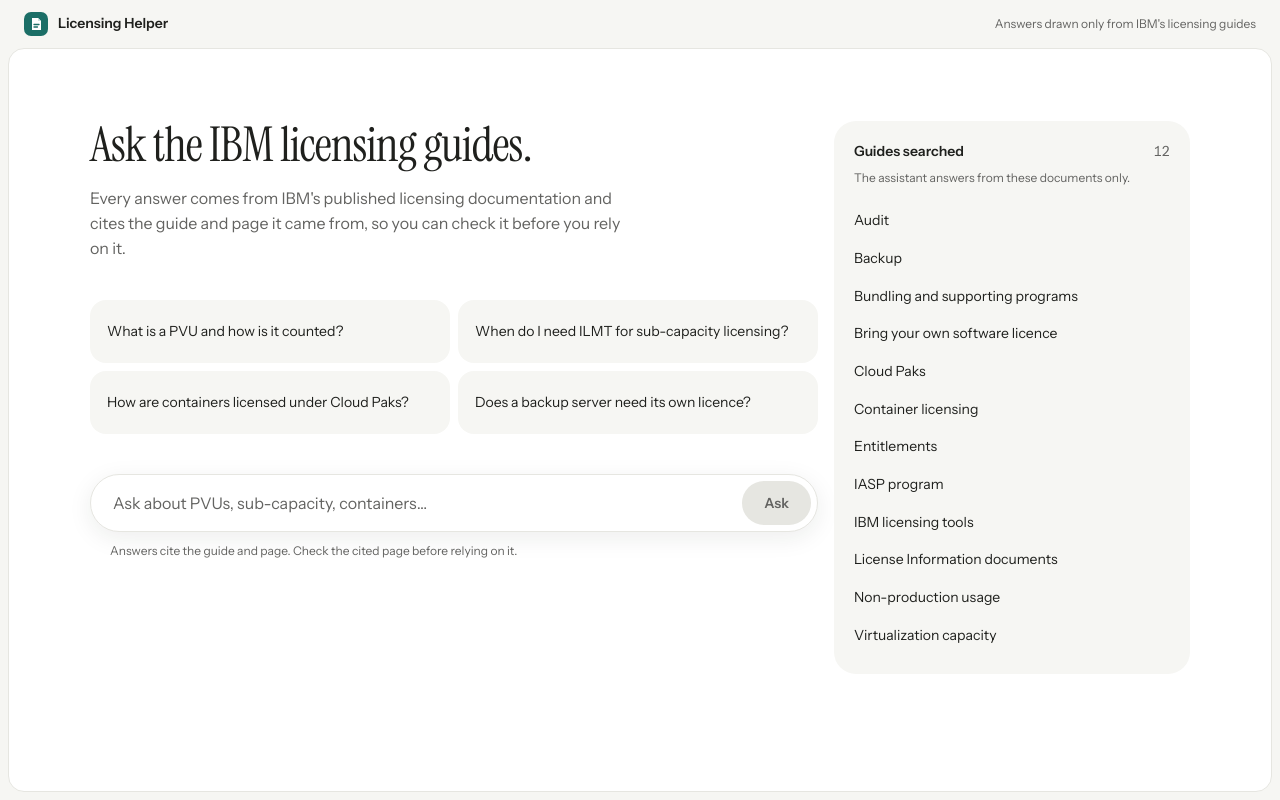
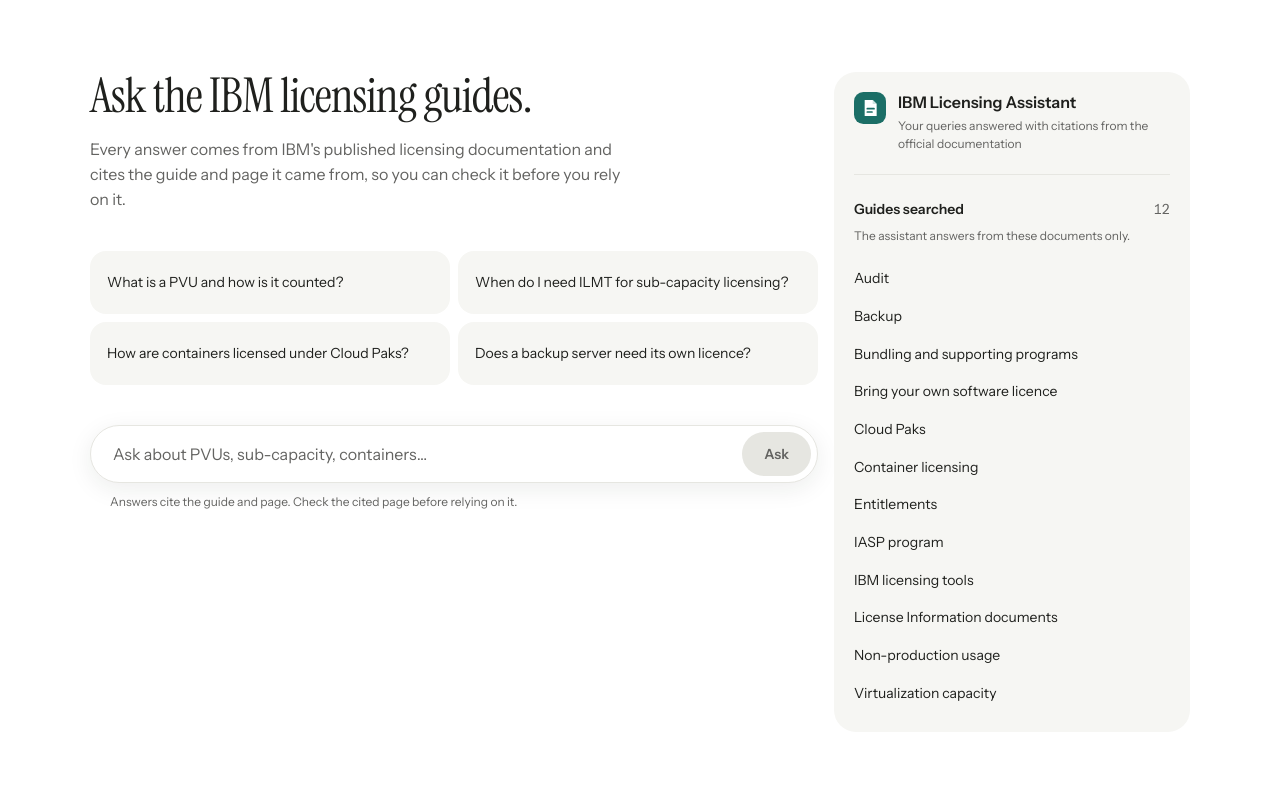
Before and after one commit to ZerroLovesCode/IBM_Licensing_Helper, a React (Vite) app in the folder frontend/: page / in a window 1280 px wide. Built offline with nearby package versions, Linux system fonts and the light colour scheme.

Commit message:
Change the UI - rm the top bar and formatting

```diff
--- a/frontend/package.json
+++ b/frontend/package.json
@@ -11,7 +11,9 @@
   },
   "dependencies": {
     "react": "^19.2.8",
-    "react-dom": "^19.2.8"
+    "react-dom": "^19.2.8",
+    "react-markdown": "^10.1.0",
+    "remark-gfm": "^4.0.1"
   },
   "devDependencies": {
     "@eslint/js": "^10.0.1",
--- a/frontend/src/App.tsx
+++ b/frontend/src/App.tsx
@@ -1,4 +1,6 @@
 import { useState } from "react";
+import Markdown from "react-markdown";
+import remarkGfm from "remark-gfm";
 
 
 interface ChatRequest {
@@ -62,7 +64,11 @@
           return (
             <div key={message.id} className={`turn turn-${message.role}`}>
               {message.role === "assistant" && <BrandMark />}
-              <div className="turn-body">{message.content}</div>
+              <div className="turn-body">
+                {message.role === "assistant"
+                  ? <Markdown remarkPlugins={[remarkGfm]}>{message.content}</Markdown>
+                  : message.content}
+              </div>
             </div>)
         })}
       </>
@@ -101,15 +107,14 @@
 
   return (
     <div className="shell">
+      {/* Shown only on narrow screens, where the side panel is hidden. */}
       <header className="topbar">
         <div className="brand">
           <BrandMark />
-          Licensing Helper
+          IBM Licensing Assistant
         </div>
-        <span className="topbar-note">Answers drawn only from IBM's licensing guides</span>
       </header>
 
-      <div className="sheet">
       <div className="layout">
         <main className="main">
           {messages.length === 0 ? (
@@ -164,6 +169,13 @@
 
         <aside className="rail">
           <div className="rail-panel">
+            <div className="rail-brand">
+              <BrandMark />
+              <div>
+                <div className="rail-name">IBM Licensing Assistant</div>
+                <p className="rail-tagline">Your queries answered with citations from the official documentation</p>
+              </div>
+            </div>
             <h2>Guides searched <span className="rail-count">{SOURCE_GUIDES.length}</span></h2>
             <p>The assistant answers from these documents only.</p>
             <ul className="sources">
@@ -171,7 +183,6 @@
             </ul>
           </div>
         </aside>
-        </div>
       </div>
     </div>
   )
--- a/frontend/src/index.css
+++ b/frontend/src/index.css
@@ -50,7 +50,7 @@
 * { box-sizing: border-box; }
 
 html, body { margin: 0; }
-body { background: var(--chrome); min-height: 100dvh; }
+body { background: var(--ground); min-height: 100dvh; }
 
 ::selection { background: var(--accent-tint); }
 
@@ -67,16 +67,17 @@
 /* ---------- Shell ---------- */
 
 .shell {
-  display: grid;
-  grid-template-rows: 48px 1fr;
+  display: flex;
+  flex-direction: column;
   min-height: 100dvh;
 }
 
+/* Narrow screens only; on desktop the brand sits at the top of the side panel. */
 .topbar {
-  display: flex;
+  display: none;
   align-items: center;
-  justify-content: space-between;
-  padding: 0 24px;
+  height: 48px;
+  padding: 0 16px;
   background: var(--chrome);
 }
 
@@ -89,19 +90,6 @@
 }
 
 .brand-mark { width: 24px; height: 24px; flex: none; }
-
-.topbar-note { font-size: var(--fs-small); color: var(--muted); }
-
-/* The white sheet, inset 8px from the window's right and bottom edges. */
-.sheet {
-  margin: 0 8px 8px;
-  background: var(--ground);
-  border: 1px solid var(--border);
-  border-radius: 16px;
-  display: flex;
-  flex-direction: column;
-  min-height: 0;
-}
 
 .layout {
   flex: 1;
@@ -191,9 +179,67 @@
 .turn-assistant .turn-body {
   flex: 1;
   min-width: 0;
-  white-space: pre-wrap;
   overflow-wrap: anywhere;
 }
+
+/* Markdown in assistant replies */
+.turn-assistant .turn-body > :first-child { margin-top: 0; }
+.turn-assistant .turn-body > :last-child { margin-bottom: 0; }
+.turn-assistant p,
+.turn-assistant ul,
+.turn-assistant ol,
+.turn-assistant blockquote,
+.turn-assistant pre,
+.turn-assistant table { margin: 0 0 14px; }
+.turn-assistant h1,
+.turn-assistant h2,
+.turn-assistant h3,
+.turn-assistant h4 {
+  margin: 22px 0 8px;
+  font-size: var(--fs-body);
+  font-weight: 600;
+  line-height: 1.35;
+}
+.turn-assistant ul,
+.turn-assistant ol { padding-left: 22px; }
+.turn-assistant li { margin: 4px 0; }
+.turn-assistant li > p { margin: 0; }
+.turn-assistant strong { font-weight: 600; }
+.turn-assistant a { color: var(--accent); text-underline-offset: 2px; }
+.turn-assistant blockquote {
+  padding: 10px 16px;
+  background: var(--surface);
+  border-radius: 12px;
+}
+.turn-assistant code {
+  font-family: ui-monospace, "SFMono-Regular", Menlo, monospace;
+  font-size: 0.9em;
+  padding: 1px 5px;
+  background: var(--surface);
+  border-radius: 6px;
+}
+.turn-assistant pre {
+  padding: 12px 16px;
+  background: var(--surface);
+  border-radius: 12px;
+  overflow-x: auto;
+}
+.turn-assistant pre code { padding: 0; background: none; }
+.turn-assistant table {
+  display: block;
+  max-width: 100%;
+  overflow-x: auto;
+  border-collapse: collapse;
+  font-size: var(--fs-ui);
+  font-variant-numeric: tabular-nums;
+}
+.turn-assistant th,
+.turn-assistant td {
+  padding: 8px 12px;
+  text-align: left;
+  border-bottom: 1px solid var(--border);
+}
+.turn-assistant th { font-weight: 600; }
 
 .turn-pending .turn-body { color: var(--muted); }
 
@@ -288,6 +334,17 @@
   border-radius: var(--radius-card);
 }
 
+.rail-brand {
+  display: flex;
+  gap: 12px;
+  margin-bottom: 24px;
+  padding-bottom: 20px;
+  border-bottom: 1px solid var(--border);
+}
+.rail-brand .brand-mark { width: 32px; height: 32px; }
+.rail-name { font-size: var(--fs-body); font-weight: 600; line-height: 1.3; }
+.rail-panel .rail-tagline { margin: 4px 0 0; }
+
 .rail-panel h2 {
   margin: 0;
   font-size: var(--fs-ui);
@@ -314,12 +371,10 @@
 @media (max-width: 900px) {
   .layout { grid-template-columns: minmax(0, 1fr); }
   .rail { display: none; }
+  .topbar { display: flex; }
 }
 
 @media (max-width: 600px) {
-  .topbar { padding: 0 16px; }
-  .topbar-note { display: none; }
-  .sheet { margin: 0; border-radius: 0; border-width: 1px 0 0; }
   .layout { padding: 0 16px; }
   .intro { padding-top: 40px; }
   .intro h1 { font-size: 34px; }
```
Also changed, not shown: 2 other files (tests, documents, lock files or other folders). Lines whose indentation alone changed are shown as unchanged.
